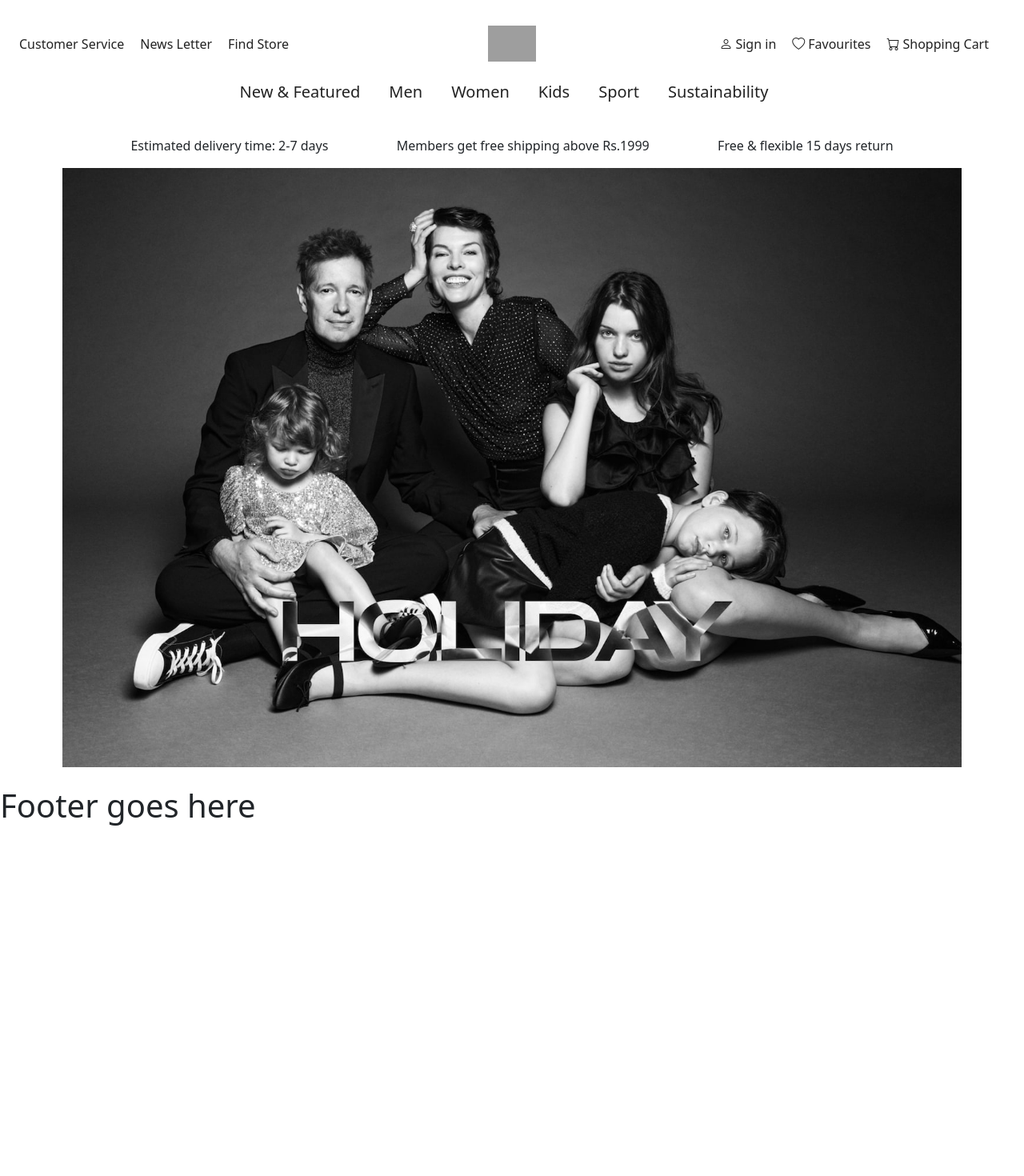
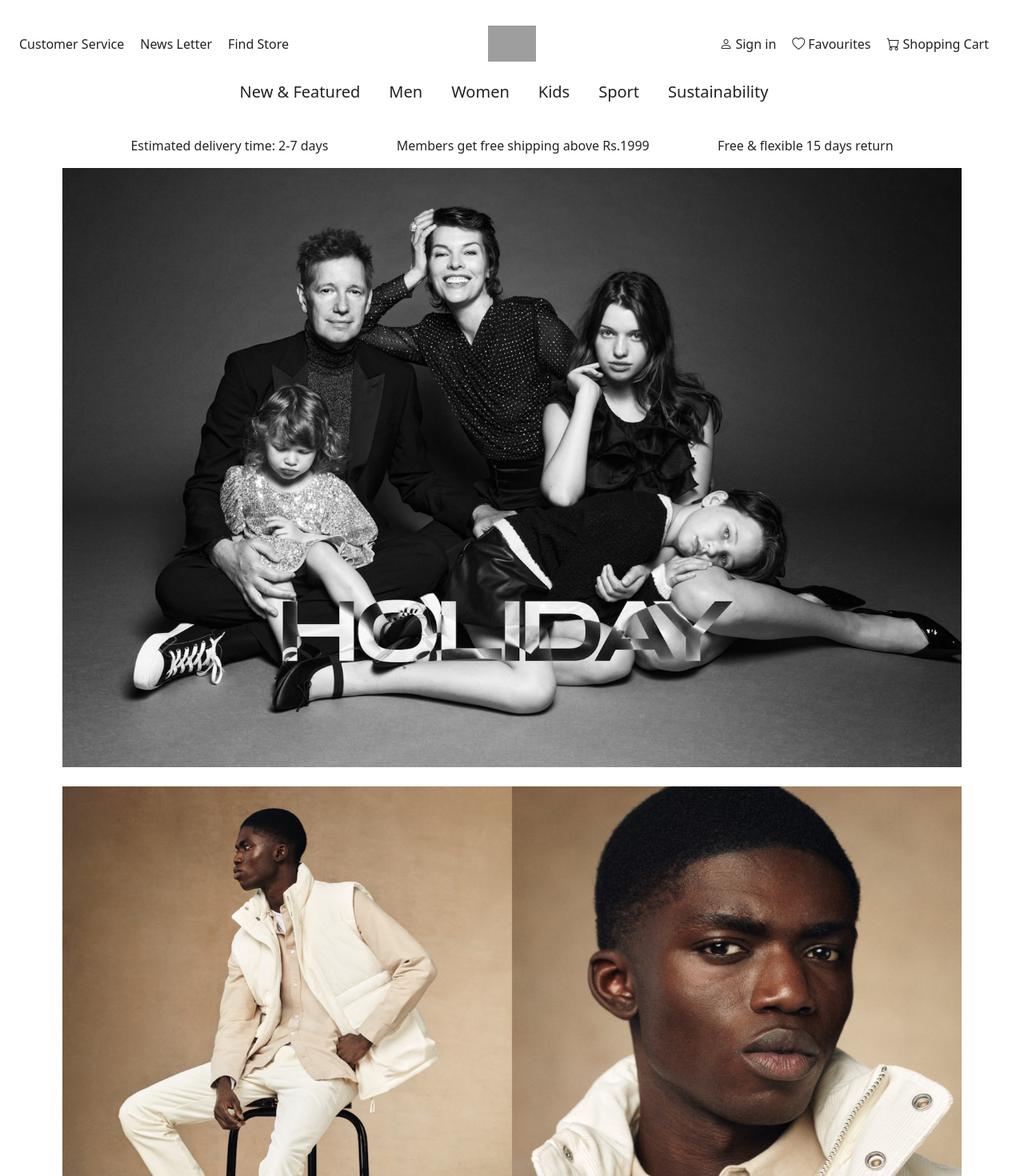
Before and after one commit to moideeenmashad/crifto_shopping, a React (Create React App) app: page / in a window 1280 px wide. Shown: the top 1470 px of the page at 80% size. Before the commit the page ends 1039 px from the top, so only its background shows below. Built offline with nearby package versions, Linux system fonts and the light colour scheme; grey boxes are pictures that could not be loaded.

Commit message:
Updated Home/Event

```diff
--- a/src/pages/Home/Event.jsx
+++ b/src/pages/Home/Event.jsx
@@ -1,10 +1,11 @@
 import React from "react";
-import EventImg from "./img/6038-Holiday-3x2-8-SLUSSEN-GEN.jpg";
+import holidayBgImg from "./img/6038-Holiday-3x2-8-SLUSSEN-GEN.jpg";
+import newClothBgImg from "./img/3188-3x2-1-new-classics.jpg";
 
-const Event = () => {
+const EventSection = () => {
   return (
     <div className="container p-2">
-      <div className="d-flex justify-content-evenly">
+      <div className="delivery-title d-flex justify-content-evenly">
         <p className="d-block d-sm-block d-md-block">
           Estimated delivery time: 2-7 days
         </p>
@@ -15,9 +16,14 @@ const Event = () => {
           Free & flexible 15 days return
         </p>
       </div>
-      <img src={EventImg} alt="img" className="img-fluid" />
+      <div className="img-container" style={{ position: "relative" }}>
+        <img src={holidayBgImg} alt="img" className="img-fluid mb-4" />
+      </div>
+      <div className="img-container" style={{ position: "relative" }}>
+        <img src={newClothBgImg} alt="img" className="img-fluid" />
+      </div>
     </div>
   );
 };
 
-export default Event;
+export default EventSection;
--- a/src/pages/Home/Home.jsx
+++ b/src/pages/Home/Home.jsx
@@ -1,6 +1,7 @@
 import React from "react";
 import Navbar from "../../components/Navbar/Navbar";
-import Event from './Event'
+import EventSection from "./Event";
+import PopularCategory from "./PopularCategory";
 
 const Home = () => {
   return (
@@ -9,7 +10,10 @@ const Home = () => {
         <Navbar />
       </div>
       <div className="mb-3">
-        <Event/>
+        <EventSection />
+      </div>
+      <div className="mb-3">
+        <PopularCategory/>
       </div>
     </div>
   );
--- /dev/null
+++ b/src/pages/Home/PopularCategory.jsx
@@ -0,0 +1,10 @@
+import React from 'react'
+
+const PopularCategory = () => {
+  return (
+    <div className="container">
+    </div>
+  )
+}
+
+export default PopularCategory
```
Also changed, not shown: src/pages/Home/img/3188-3x2-1-new-classics.jpg (added).
